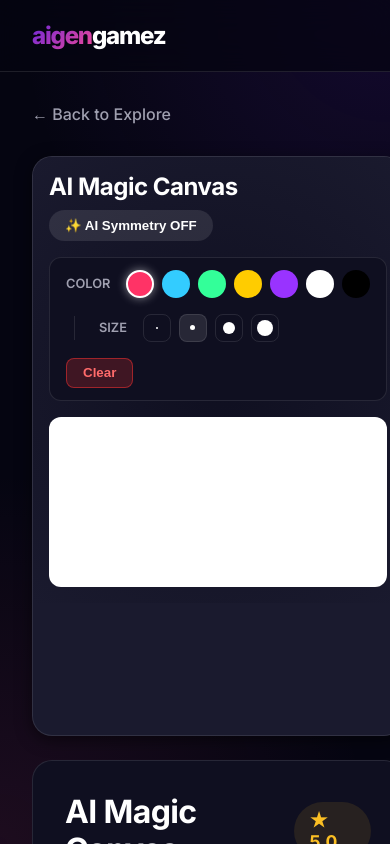
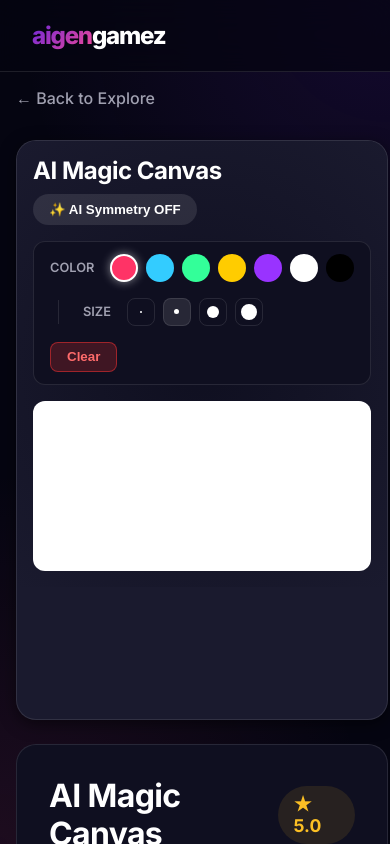
Before and after one commit to gefena/aigengamez, a Next.js app: page /games/ai-canvas in a window 390 px wide. Shown: the top 844 px of the page. Built offline with nearby package versions, Linux system fonts and the light colour scheme.

Commit message:
fix: prevent canvas/content overflow on mobile

```diff
--- a/src/app/games/[id]/page.module.css
+++ b/src/app/games/[id]/page.module.css
@@ -3,6 +3,7 @@
   margin: 0 auto;
   padding: 2rem;
   width: 100%;
+  overflow-x: hidden;
 }
 
 .backLink {
@@ -121,6 +122,8 @@
   height: 100%;
   padding: 2rem;
   background: radial-gradient(circle, var(--bg-secondary) 0%, var(--bg-tertiary) 100%);
+  box-sizing: border-box;
+  overflow: hidden;
 }
 
 .gameTitle {
@@ -260,13 +263,18 @@
 }
 
 @media (max-width: 640px) {
+  .container {
+    padding: 1rem;
+  }
+
   .gameContainer {
     aspect-ratio: auto;
     min-height: 580px;
+    max-width: 100%;
   }
 
   .gameInner {
-    padding: 1.5rem 1rem;
+    padding: 1rem 0.75rem;
   }
 
   .gameDesc {
```
